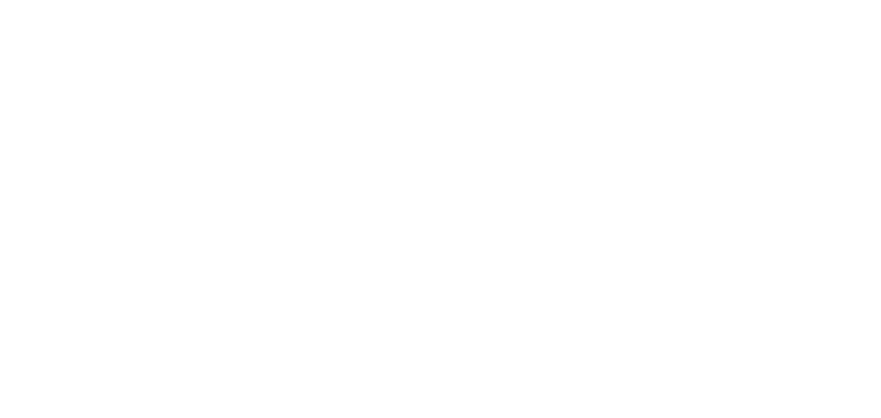
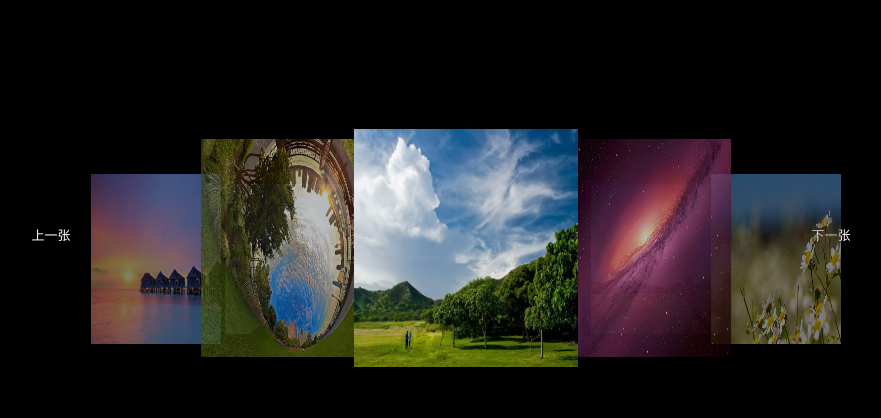
Before and after one commit to LXY969/-, a plain HTML site: page index.html in a window 1280 px wide. Shown: the whole page, without its empty margins (199-1080 px from the left). Drawn offline with Linux system fonts and the light colour scheme.

Commit message:
这是第一次提交

```diff
--- a/css/index.css
+++ b/css/index.css
@@ -0,0 +1,46 @@
+*{
+    margin: 0;
+    padding: 0;
+}
+body{
+    font-size: 13px;
+    color: white;
+    background-color: black;
+}
+#box{
+    position: relative;
+    width: 700px;
+    height: 300px;
+    margin: 115px auto 0;
+}
+#box .prev,#box .next{
+    position: absolute;
+    top: 50%;
+    width: 40px;
+    height: 80px;
+    margin-top: -40px;
+    text-align: center;
+    cursor: pointer;
+}
+#box .next{
+    right: -60px;
+}
+#box .prev{
+    left:-60px;
+}
+#box ul{
+    position: relative;
+    width: 700px;
+    height: 300px;
+}
+#box li{
+    list-style: none;
+    position: absolute;
+    width: 0;
+    height: 0;
+}
+#box img{
+    width: 100%;
+    height: 100%;
+
+}
--- a/index.html
+++ b/index.html
@@ -4,10 +4,26 @@
     <meta charset="UTF-8">
     <meta name="viewport" content="width=device-width, initial-scale=1.0">
     <meta http-equiv="X-UA-Compatible" content="ie=edge">
-    <title>轮播</title>
-    <script src="./js/jquery-3.1.1.js"></script>
+    <title>轮播图</title>
+    <link rel="stylesheet" href="css/index.css">
 </head>
 <body>
+    <div id="box">
+        <section class="prev">上一张</section>
+        <section class="next">下一张</section>
+        <ul>
+            <li><img src="./images/1.jpg" alt="轮播图片"></li>
+            <li><img src="./images/2.jpg" alt="轮播图片"></li>
+            <li><img src="./images/3.jpg" alt="轮播图片"></li>
+            <li><img src="./images/4.jpg" alt="轮播图片"></li>
+            <li><img src="./images/5.jpg" alt="轮播图片"></li>
+            <li><img src="./images/6.jpg" alt="轮播图片"></li>
+            <li><img src="./images/7.jpg" alt="轮播图片"></li>
+        </ul>
+
+    </div>
+    <script src="./js/jquery-3.1.1.js"></script>
+    <script src="./js/index.js"></script>
 
 </body>
 </html>
--- a/js/index.js
+++ b/js/index.js
@@ -0,0 +1,69 @@
+
+// 规定好每张图片属于的位置和状态
+var states =[{Zindex:1,width:120,height:150,top:69,left:134,opacity:0.2},
+            {Zindex:2,width:130,height:170,top:59,left:0,opacity:0.5},
+            {Zindex:3,width:170,height:218,top:24,left:110,opacity:0.7},
+            {Zindex:4,width:224,height:238,top:14,left:263,opacity:1},
+            {Zindex:3,width:170,height:218,top:24,left:470,opacity:0.7},
+            {Zindex:2,width:130,height:170,top:59,left:620,opacity:0.5},
+            {Zindex:1,width:120,height:150,top:69,left:500,opacity:0.2},
+]
+var count=0;
+var lis = $('#box li');
+
+lis.each(function(index,ele){
+    var state = states[index];
+    // $(ele).css({'z-index':state.Zindex,'width':state.width,'height':state.height,'top':state.top,'left':state.left,'opacity':state.opacity})
+    $(ele).css({'z-index':state.Zindex}).finish().animate(state,1000)
+})
+// 将状态和位置赋给li
+$('.prev').click(function(){
+    console.clear()
+    count++;
+    if(count>=states.length){
+        count=0
+    }else{
+        count=count
+    }
+
+lis.each(function(index,ele){
+    var num = index+count;
+    if(num>states.length-1){
+        num=num-states.length
+    }else{
+        num=num
+    }
+    console.log(num);
+
+    var state = states[num];
+    // $(ele).css({'z-index':state.Zindex,'width':state.width,'height':state.height,'top':state.top,'left':state.left,'opacity':state.opacity})
+    $(ele).css({'z-index':state.Zindex}).finish().animate(state,1000)
+    })
+})
+
+$('.next').click(function(){
+    count--;
+   count=count<=-1?states.length-1:count;
+   lis.each(function(index,ele){
+       var num = index+count;
+       num=num>states.length-1?num-states.length:num;
+
+       var state = states[num];
+        $(ele).css({'z-index':state.Zindex}).finish().animate(state,1000)
+   })
+})
+
+setInterval(function(){
+    console.clear()
+
+    count--;
+    count=count<=-1?states.length-1:count;
+    lis.each(function(index,ele){
+        var num = index+count;
+        num=num>states.length-1?num-states.length:num;
+        console.log(num);
+
+        var state = states[num];
+         $(ele).css({'z-index':state.Zindex}).finish().animate(state,1000)
+    })
+},3000)
```
